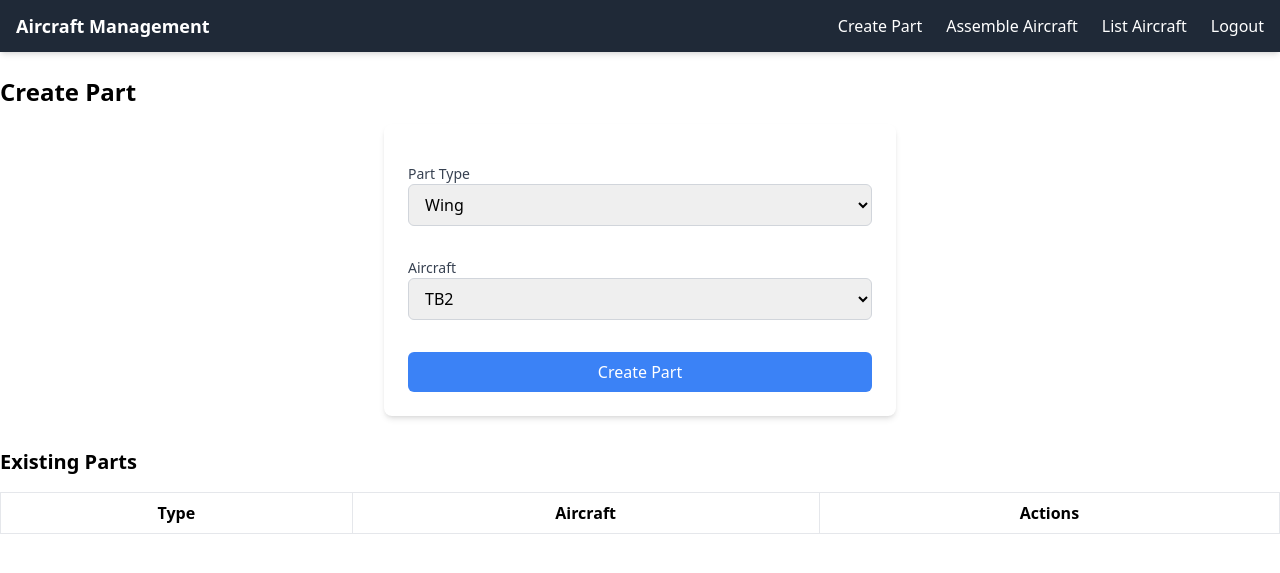
After one commit to kyuceak/case-study, a Django app: template rental_project/rental/templates/rental/create-part.html in a window 1280 px wide. The commit adds this page. Shown: the top 573 px of the page. Run offline with Django 5.2, Linux system fonts and the light colour scheme; the template is opened without the code that fills it, so the values that code supplies are empty; some libraries are stand-ins or nearby versions.

Commit message:
create parts api and interface added

```diff
--- a/rental_project/rental/static/rental/output.css
+++ b/rental_project/rental/static/rental/output.css
@@ -602,6 +602,10 @@ video {
   margin-right: auto;
 }
 
+.mb-4 {
+  margin-bottom: 1rem;
+}
+
 .mb-8 {
   margin-bottom: 2rem;
 }
@@ -610,12 +614,20 @@ video {
   margin-top: 1rem;
 }
 
+.mt-8 {
+  margin-top: 2rem;
+}
+
 .block {
   display: block;
 }
 
 .flex {
   display: flex;
+}
+
+.table {
+  display: table;
 }
 
 .min-h-screen {
@@ -628,6 +640,14 @@ video {
 
 .max-w-lg {
   max-width: 32rem;
+}
+
+.table-auto {
+  table-layout: auto;
+}
+
+.border-collapse {
+  border-collapse: collapse;
 }
 
 .flex-col {
@@ -648,6 +668,10 @@ video {
 
 .gap-4 {
   gap: 1rem;
+}
+
+.gap-8 {
+  gap: 2rem;
 }
 
 .space-x-6 > :not([hidden]) ~ :not([hidden]) {
@@ -688,9 +712,23 @@ video {
   background-color: rgb(31 41 55 / var(--tw-bg-opacity, 1));
 }
 
+.bg-red-500 {
+  --tw-bg-opacity: 1;
+  background-color: rgb(239 68 68 / var(--tw-bg-opacity, 1));
+}
+
 .bg-white {
   --tw-bg-opacity: 1;
   background-color: rgb(255 255 255 / var(--tw-bg-opacity, 1));
+}
+
+.p-6 {
+  padding: 1.5rem;
+}
+
+.px-2 {
+  padding-left: 0.5rem;
+  padding-right: 0.5rem;
 }
 
 .px-3 {
@@ -708,6 +746,11 @@ video {
   padding-right: 2rem;
 }
 
+.py-1 {
+  padding-top: 0.25rem;
+  padding-bottom: 0.25rem;
+}
+
 .py-10 {
   padding-top: 2.5rem;
   padding-bottom: 2.5rem;
@@ -723,8 +766,18 @@ video {
   padding-bottom: 0.75rem;
 }
 
+.py-6 {
+  padding-top: 1.5rem;
+  padding-bottom: 1.5rem;
+}
+
 .text-center {
   text-align: center;
+}
+
+.text-2xl {
+  font-size: 1.5rem;
+  line-height: 2rem;
 }
 
 .text-lg {
@@ -797,6 +850,11 @@ video {
   background-color: rgb(37 99 235 / var(--tw-bg-opacity, 1));
 }
 
+.hover\:bg-red-600:hover {
+  --tw-bg-opacity: 1;
+  background-color: rgb(220 38 38 / var(--tw-bg-opacity, 1));
+}
+
 .hover\:text-blue-400:hover {
   --tw-text-opacity: 1;
   color: rgb(96 165 250 / var(--tw-text-opacity, 1));
--- /dev/null
+++ b/rental_project/rental/templates/rental/create-part.html
@@ -0,0 +1,143 @@
+{% extends 'rental/base.html' %}
+
+{% block title %}
+    Create Parts Page
+{% endblock title %}
+
+{% block content %}
+{% include 'rental/navbar.html' %}
+<div class="container mx-auto py-6">
+    <h1 class="text-2xl font-bold mb-4">Create Part</h1>
+
+
+    <div class="max-w-lg mx-auto bg-white p-6 rounded-lg shadow-md">
+        <div id="error-messages" class="mb-4 hidden">
+            <div class="text-red-500 text-sm font-medium"></div>
+        </div>
+
+        <form id="create-part-form" class="flex flex-col gap-8">
+
+            <div class="flex flex-col">
+                <label for="id_type" class="text-sm font-medium text-gray-700">Part Type</label>
+                <select id="id_type" name="type" class="w-full px-3 py-2 border rounded-md border-gray-300 focus:outline-none focus:ring-2 focus:ring-blue-500">
+                    <option value="Wing">Wing</option>
+                    <option value="Fuselage">Fuselage</option>
+                    <option value="Tail">Tail</option>
+                    <option value="Avionics">Avionics</option>
+                </select>
+            </div>
+
+
+            <div class="flex flex-col">
+                <label for="id_aircraft" class="text-sm font-medium text-gray-700">Aircraft</label>
+                <select id="id_aircraft" name="aircraft" class="w-full px-3 py-2 border rounded-md border-gray-300 focus:outline-none focus:ring-2 focus:ring-blue-500">
+                    <option value="TB2">TB2</option>
+                    <option value="TB3">TB3</option>
+                    <option value="AKINCI">AKINCI</option>
+                    <option value="KIZILELMA">KIZILELMA</option>
+                </select>
+            </div>
+
+
+            <button type="button" id="create-part-button" class="bg-blue-500 hover:bg-blue-600 text-white py-2 px-4 rounded-md">
+                Create Part
+            </button>
+        </form>
+    </div>
+
+
+    <h2 class="text-xl font-bold mt-8 mb-4">Existing Parts</h2>
+    <table class="table-auto w-full border-collapse border border-gray-300">
+        <thead>
+            <tr>
+                <th class="border px-4 py-2">Type</th>
+                <th class="border px-4 py-2">Aircraft</th>
+                <th class="border px-4 py-2">Actions</th>
+            </tr>
+        </thead>
+        <tbody id="parts-table-body">
+
+        </tbody>
+    </table>
+</div>
+
+<script>
+    const partsApiUrl = '/api/parts/'; //  API endpoint for parts
+
+    // Load parts from API
+    function loadParts() {
+        fetch(partsApiUrl)
+            .then(response => response.json())
+            .then(data => {
+                const tableBody = document.getElementById('parts-table-body');
+                tableBody.innerHTML = ''; // Clear existing rows
+                data.forEach(part => {
+                    const row = `
+                        <tr>
+                            <td class="border px-4 py-2">${part.type}</td>
+                            <td class="border px-4 py-2">${part.aircraft}</td>
+                            <td class="border px-4 py-2">
+                                <button class="bg-red-500 hover:bg-red-600 text-white py-1 px-2 rounded-md" onclick="deletePart(${part.id})">
+                                    Delete
+                                </button>
+                            </td>
+                        </tr>
+                    `;
+                    tableBody.innerHTML += row;
+                });
+            })
+            .catch(error => console.error('Error fetching parts:', error));
+    }
+
+    // Create a new part
+    document.getElementById('create-part-button').addEventListener('click', () => {
+        const type = document.getElementById('id_type').value;
+        const aircraft = document.getElementById('id_aircraft').value;
+
+
+        fetch(partsApiUrl, {
+            method: 'POST',
+            headers: {
+                'Content-Type': 'application/json',
+                'X-CSRFToken': '{{ csrf_token }}',
+            },
+            body: JSON.stringify({ type, aircraft, team }),
+        })
+        .then(response => {
+            if (response.ok) {
+                loadParts(); // Reload parts list
+                alert('Part created successfully!');
+            } else {
+                response.json().then(data => {
+                    const errorMessages = document.getElementById('error-messages');
+                    errorMessages.classList.remove('hidden');
+                    errorMessages.innerHTML = `<div class="text-red-500 text-sm font-medium">${data.detail || 'Error creating part.'}</div>`;
+                });
+            }
+        })
+        .catch(error => console.error('Error creating part:', error));
+    });
+
+    // Delete a part
+    function deletePart(partId) {
+        fetch(`${partsApiUrl}${partId}/`, {
+            method: 'DELETE',
+            headers: {
+                'X-CSRFToken': '{{ csrf_token }}',
+            },
+        })
+        .then(response => {
+            if (response.ok) {
+                loadParts(); // Reload parts list
+                alert('Part deleted successfully!');
+            } else {
+                alert('Error deleting part.');
+            }
+        })
+        .catch(error => console.error('Error deleting part:', error));
+    }
+
+    // Initialize parts list
+    loadParts();
+</script>
+{% endblock content %}
--- a/rental_project/rental/templates/rental/navbar.html
+++ b/rental_project/rental/templates/rental/navbar.html
@@ -9,7 +9,6 @@
         <div class="flex space-x-6">
             <!-- CRUD Parts -->
             <a href="{% url 'create-part' %}" class="hover:text-blue-400">Create Part</a>
-            <a href="{% url 'list-part' %}" class="hover:text-blue-400">List Parts</a>
 
             <!-- Assembly -->
             <a href="{% url 'create-aircraft' %}" class="hover:text-blue-400">Assemble Aircraft</a>
--- a/rental_project/rental/urls.py
+++ b/rental_project/rental/urls.py
@@ -1,13 +1,16 @@
 from django.urls import path
 from . import views
+
+from .views import PartDetailAPIView, PartListCreateAPIView
 
 urlpatterns = [
     path("", views.index, name="index"),
     path("login", views.login, name="login"),
     path("register", views.register, name="register"),
     path("create-parts", views.create_parts, name="create-part"),
-    path("list-parts", views.list_parts, name="list-part"), # öncelikli değil
     path("create-aircraft", views.create_aircrafts, name="create-aircraft"),
     path("list-aircraft", views.list_aircrafts, name="list-aircraft"),
-    path("logout", views.logout_view, name="logout")
+    path("logout", views.logout_view, name="logout"),
+    path('api/parts/', PartListCreateAPIView.as_view(), name='part_list_create'),
+    path('api/parts/<int:pk>/', PartDetailAPIView.as_view(), name='part_detail'),
 ]
--- a/rental_project/rental/views.py
+++ b/rental_project/rental/views.py
@@ -1,11 +1,19 @@
-from django.shortcuts import render, redirect
+from django.shortcuts import render, redirect, get_object_or_404
 from .models import Personnel
 from django.contrib.auth.models import User
 from django.http import HttpResponseRedirect
 from django.contrib import messages
 from django.contrib.auth import authenticate, login as authenticated_login, logout
 from django.contrib.auth.decorators import login_required
-from .forms import RegisterForm, LoginForm
+from .forms import RegisterForm, LoginForm, PartForm
+from .models import Part
+from rest_framework.generics import ListCreateAPIView, RetrieveUpdateDestroyAPIView
+from .models import Part
+from .serializers import PartSerializer
+from rest_framework.permissions import IsAuthenticated
+from rest_framework.response import Response
+from rest_framework import status
+
 
 
 # Create your views here.
@@ -76,7 +84,14 @@ def index(request):
 
 @login_required(login_url="/login")
 def create_parts(request):
-    pass
+
+    return render(request, "rental/create-part.html")
+
+
+
+
+
+
 
 @login_required(login_url="/login")
 def list_parts(request):
@@ -94,3 +109,54 @@ def list_aircrafts(request):
 def logout_view(request):
     logout(request)
     return HttpResponseRedirect("/login")
+
+class PartListCreateAPIView(ListCreateAPIView):
+    queryset = Part.objects.all()
+    serializer_class = PartSerializer
+    permission_classes = [IsAuthenticated]
+
+    def create(self, request, *args, **kwargs):
+
+        # Create a mutable copy of the request data
+        data = request.data.copy()
+
+        # Add the user's team to the data
+        team = self.request.user.personnel.team
+        data['team'] = team.pk  # Use the team's ID since it's a ForeignKey
+
+        # Check if the part type matches the team's responsibility
+        part_type = data.get('type')
+        print(part_type)
+        print("----")
+        print(team.responsible)
+        if part_type.lower() != team.responsible:
+            return Response(
+                {"detail": f"Your team is only responsible for creating parts of type '{team.responsible}'."},
+                status=status.HTTP_403_FORBIDDEN,
+            )
+
+        # Pass the modified data to the serializer
+        serializer = self.get_serializer(data=data)
+        serializer.is_valid(raise_exception=True)
+        self.perform_create(serializer)
+
+        headers = self.get_success_headers(serializer.data)
+        return Response(serializer.data, status=status.HTTP_201_CREATED, headers=headers)
+
+    def get_queryset(self):
+        # Only return parts for the logged-in user's team
+        team = self.request.user.personnel.team
+        return Part.objects.filter(team=team)
+
+
+
+class PartDetailAPIView(RetrieveUpdateDestroyAPIView):
+
+    queryset = Part.objects.all()
+    serializer_class = PartSerializer
+    permission_classes = [IsAuthenticated]
+
+    def get_queryset(self):
+        # Ensure users can only retrieve or modify parts belonging to their team
+        team = self.request.user.personnel.team
+        return Part.objects.filter(team=team)
--- a/rental_project/rental_project/settings.py
+++ b/rental_project/rental_project/settings.py
@@ -39,6 +39,7 @@ INSTALLED_APPS = [
     'django.contrib.messages',
     'django.contrib.staticfiles',
     'compressor',
+    'rest_framework'
 ]
 
 MIDDLEWARE = [
--- a/rental_project/requirements.txt
+++ b/rental_project/requirements.txt
@@ -2,6 +2,7 @@ asgiref==3.8.1
 Django==5.1.4
 django-appconf==1.0.6
 django-compressor==4.5.1
+djangorestframework==3.15.2
 psycopg2-binary==2.9.10
 python-decouple==3.8
 rcssmin==1.1.2
```
Also changed, not shown: rental_project/rental/forms.py (+8 -1 lines), rental_project/rental/models.py (+7 -0 lines), rental_project/rental/serializers.py (added, +16 -0 lines), rental_project/rental/migrations/0006_team_responsible.py (added).
